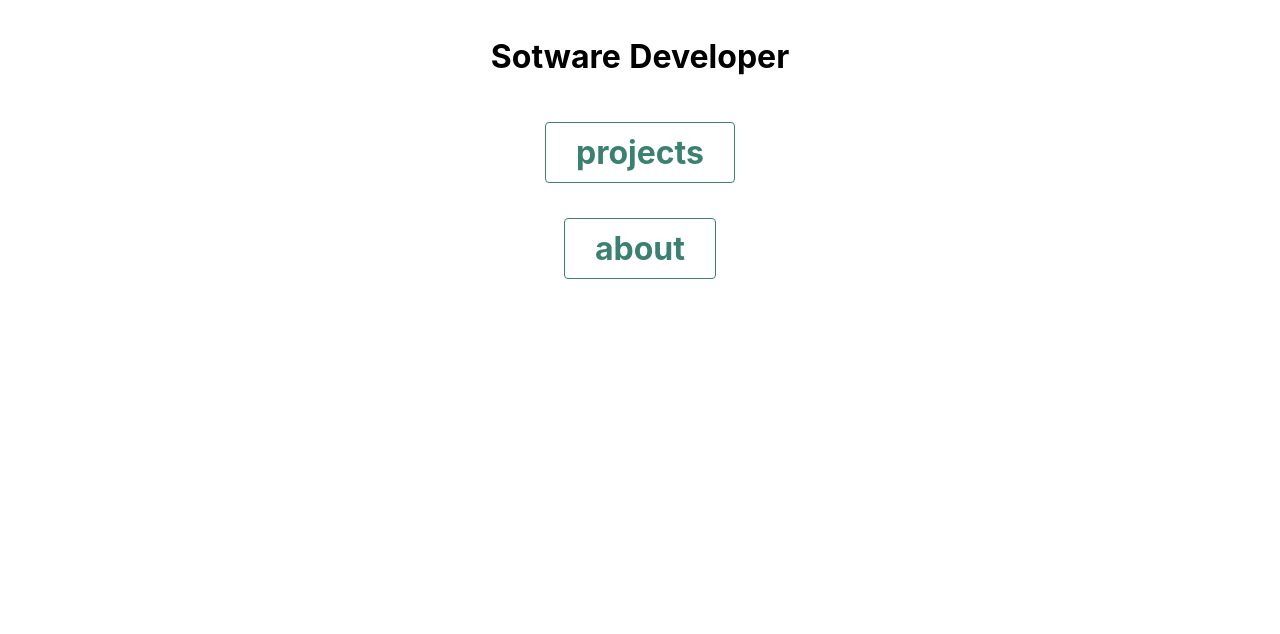
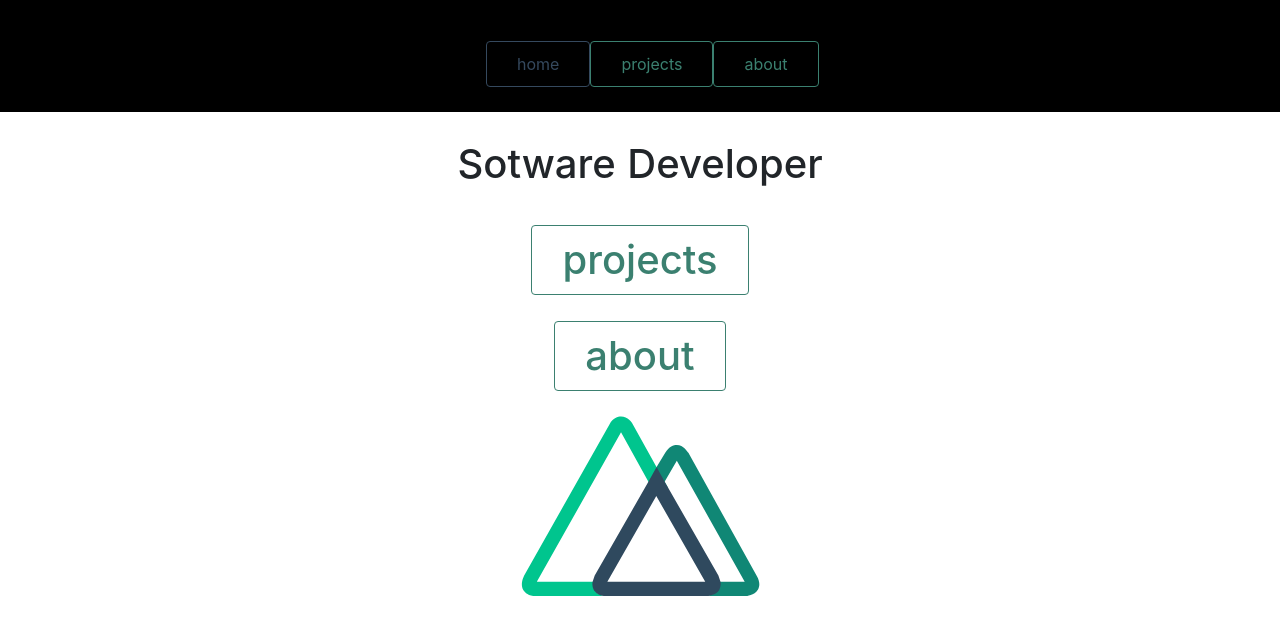
Before and after one commit to phronesys/phronesys.github.io, a Nuxt app: page / in a window 1280 px wide. Shown: the top 634 px of the page. Built offline with nearby package versions, Linux system fonts and the light colour scheme.

Commit message:
playing with bootstrap and nuxtjs+

```diff
--- a/layouts/default.vue
+++ b/layouts/default.vue
@@ -1,5 +1,20 @@
 <template>
 	<div>
+		<div class="navbar-background">
+			<div class="bootstrap">
+				<nav class="navbar navbar-expand-lg navbar-light bg-black">
+					<div class="container">
+						<nuxt-link to="/" class="button--grey">home</nuxt-link>
+						<nuxt-link to="/projects" class="button--green"
+							>projects</nuxt-link
+						>
+						<nuxt-link to="/about" class="button--green"
+							>about</nuxt-link
+						>
+					</div>
+				</nav>
+			</div>
+		</div>
 		<Nuxt />
 	</div>
 </template>
@@ -31,6 +46,14 @@ html {
 	box-sizing: border-box;
 	margin: 0;
 }
+.bootstrap {
+	margin: auto;
+	width: 400px;
+	background-color: black;
+}
+.navbar-background {
+	background-color: black;
+}
 
 .button--green {
 	display: inline-block;
--- a/nuxt.config.js
+++ b/nuxt.config.js
@@ -20,8 +20,28 @@ export default {
 			},
 			{ hid: 'description', name: 'description', content: '' },
 		],
-		link: [{ rel: 'icon', type: 'image/x-icon', href: '/favicon.ico' }],
+		// bootstrap added
+		link: [
+			{ rel: 'icon', type: 'image/x-icon', href: '/favicon.ico' },
+			{
+				rel: 'stylesheet',
+				type: 'text/css',
+				href:
+					'https://stackpath.bootstrapcdn.com/bootstrap/4.2.1/css/bootstrap.min.css',
+			},
+		],
 	},
+	script: [
+		{
+			src:
+				'https://cdnjs.cloudflare.com/ajax/libs/popper.js/1.14.6/umd/popper.min.js',
+		},
+		{ src: 'https://code.jquery.com/jquery-3.3.1.slim.min.js' },
+		{
+			src:
+				'https://stackpath.bootstrapcdn.com/bootstrap/4.2.1/js/bootstrap.min.js',
+		},
+	],
 
 	// Global CSS (https://go.nuxtjs.dev/config-css)
 	css: [],
--- a/pages/about.vue
+++ b/pages/about.vue
@@ -14,3 +14,9 @@
 <script>
 export default {};
 </script>
+
+<style scoped>
+.navbar {
+	padding: 1rem;
+}
+</style>
--- a/pages/index.vue
+++ b/pages/index.vue
@@ -15,11 +15,19 @@
 				<nuxt-link to="/about" class="button--green">about</nuxt-link>
 			</h1>
 		</div>
+		<div class="container">
+			<logo></logo>
+		</div>
 	</div>
 </template>
 
 <script>
-export default {};
+import Logo from '../components/Logo';
+export default {
+	components: {
+		Logo,
+	},
+};
 </script>
 
 <style>
```
